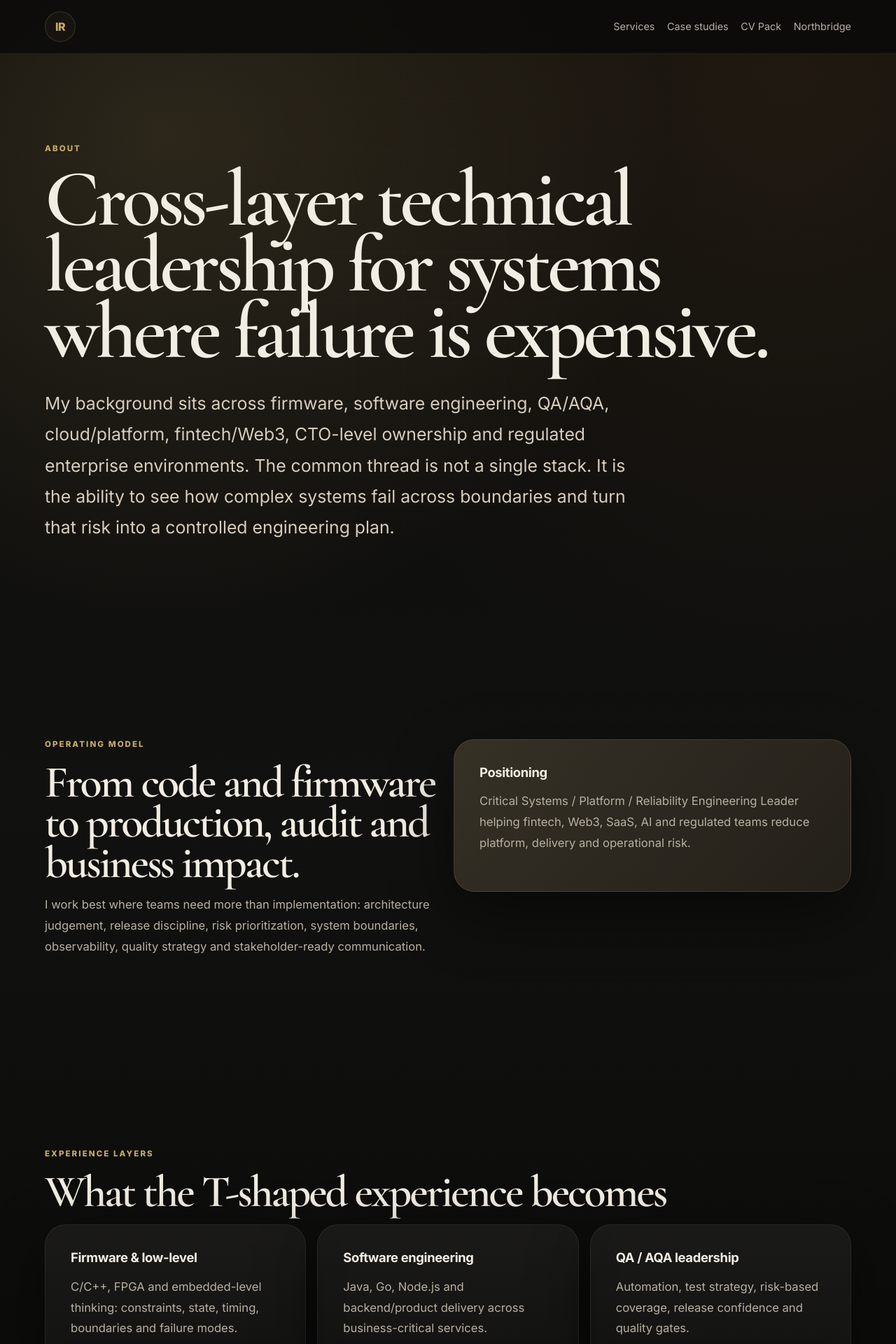
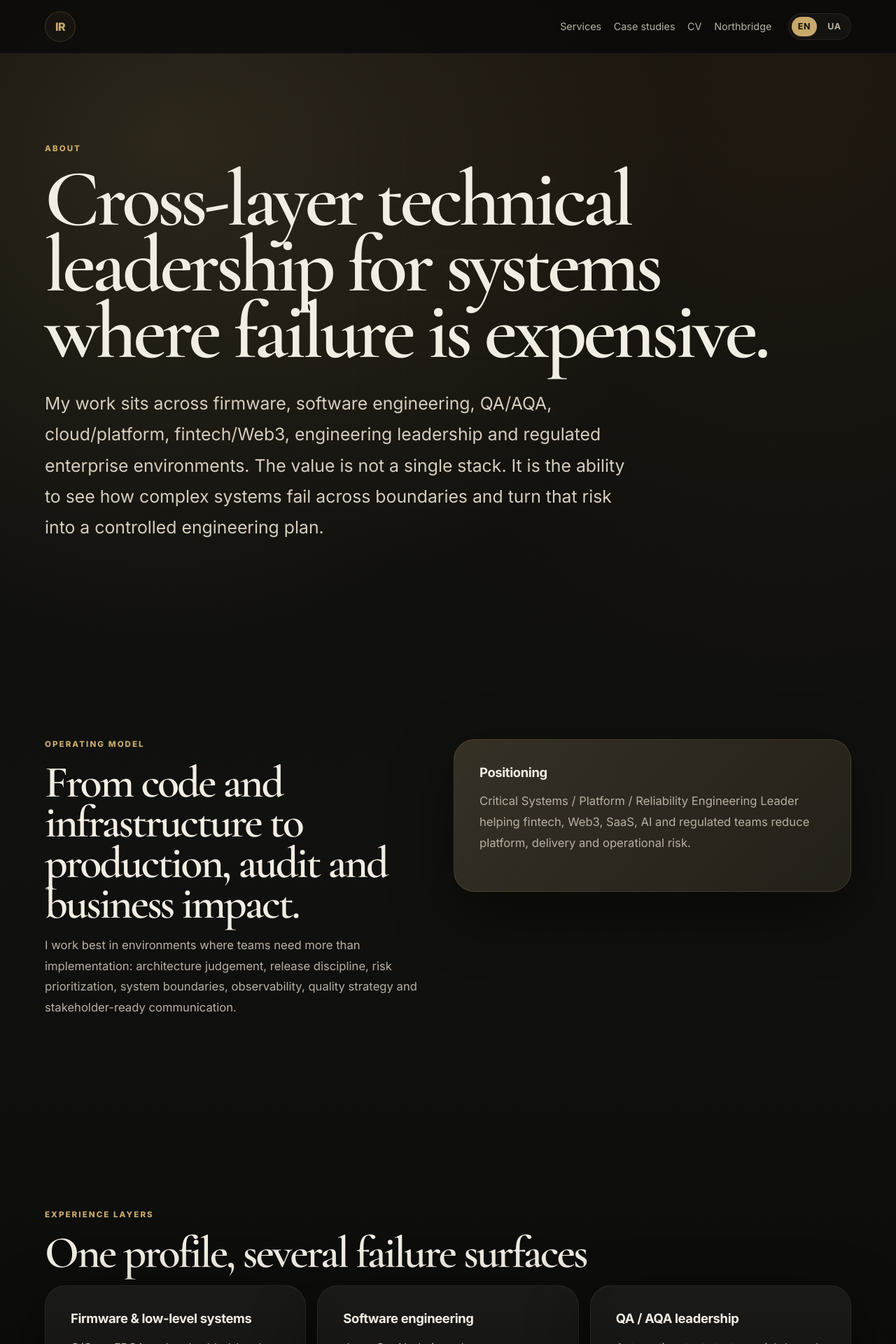
Before and after one commit to IRozinko/ivan-rozinko-site, a Next.js app: page /about in a window 1280 px wide. Shown: the top 1920 px of the page at 70% size. Built offline with nearby package versions, Linux system fonts and the light colour scheme.

Commit message:
Polish About page copy and navigation

```diff
--- a/app/about/page.tsx
+++ b/app/about/page.tsx
@@ -1,26 +1,26 @@
 const layers = [
-  ['Firmware & low-level', 'C/C++, FPGA and embedded-level thinking: constraints, state, timing, boundaries and failure modes.'],
+  ['Firmware & low-level systems', 'C/C++, FPGA and embedded-level thinking: constraints, state, timing, boundaries and failure modes.'],
   ['Software engineering', 'Java, Go, Node.js and backend/product delivery across business-critical services.'],
   ['QA / AQA leadership', 'Automation, test strategy, risk-based coverage, release confidence and quality gates.'],
   ['Platform / DevOps', 'Cloud, Kubernetes, Terraform, CI/CD, monitoring, incident readiness and operational ownership.'],
-  ['FinTech / Web3', 'Wallets, fees, balances, limits, transaction states, crypto/payment flows and edge-case thinking.'],
+  ['FinTech / Web3 systems', 'Wallets, fees, balances, limits, transaction states, crypto/payment flows and edge-case thinking.'],
   ['Regulated systems', 'Audit-ready documentation, SAP/DataHub/NKREKP-style work, compliance evidence and stakeholder communication.'],
 ];
 
 export default function AboutPage() {
   return (
     <main>
-      <nav className="nav"><a className="brand" href="/">IR</a><div><a href="/services">Services</a><a href="/case-studies">Case studies</a><a href="/cv">CV Pack</a><a href="/northbridge">Northbridge</a></div></nav>
+      <nav className="nav"><a className="brand" href="/">IR</a><div><a href="/services">Services</a><a href="/case-studies">Case studies</a><a href="/cv">CV</a><a href="/northbridge">Northbridge</a><span className="langSwitch"><a className="active" href="/about">EN</a><a href="/ua">UA</a></span></div></nav>
       <section className="section hero">
         <div className="eyebrow">About</div>
         <h1>Cross-layer technical leadership for systems where failure is expensive.</h1>
-        <p className="lead">My background sits across firmware, software engineering, QA/AQA, cloud/platform, fintech/Web3, CTO-level ownership and regulated enterprise environments. The common thread is not a single stack. It is the ability to see how complex systems fail across boundaries and turn that risk into a controlled engineering plan.</p>
+        <p className="lead">My work sits across firmware, software engineering, QA/AQA, cloud/platform, fintech/Web3, engineering leadership and regulated enterprise environments. The value is not a single stack. It is the ability to see how complex systems fail across boundaries and turn that risk into a controlled engineering plan.</p>
       </section>
       <section className="section grid two">
         <div>
           <div className="eyebrow">Operating model</div>
-          <h2>From code and firmware to production, audit and business impact.</h2>
-          <p>I work best where teams need more than implementation: architecture judgement, release discipline, risk prioritization, system boundaries, observability, quality strategy and stakeholder-ready communication.</p>
+          <h2>From code and infrastructure to production, audit and business impact.</h2>
+          <p>I work best in environments where teams need more than implementation: architecture judgement, release discipline, risk prioritization, system boundaries, observability, quality strategy and stakeholder-ready communication.</p>
         </div>
         <div className="card accent">
           <h3>Positioning</h3>
@@ -29,7 +29,7 @@ export default function AboutPage() {
       </section>
       <section className="section">
         <div className="eyebrow">Experience layers</div>
-        <h2>What the T-shaped experience becomes</h2>
+        <h2>One profile, several failure surfaces</h2>
         <div className="grid three">
           {layers.map(([title, text]) => <article className="card" key={title}><h3>{title}</h3><p>{text}</p></article>)}
         </div>
```
